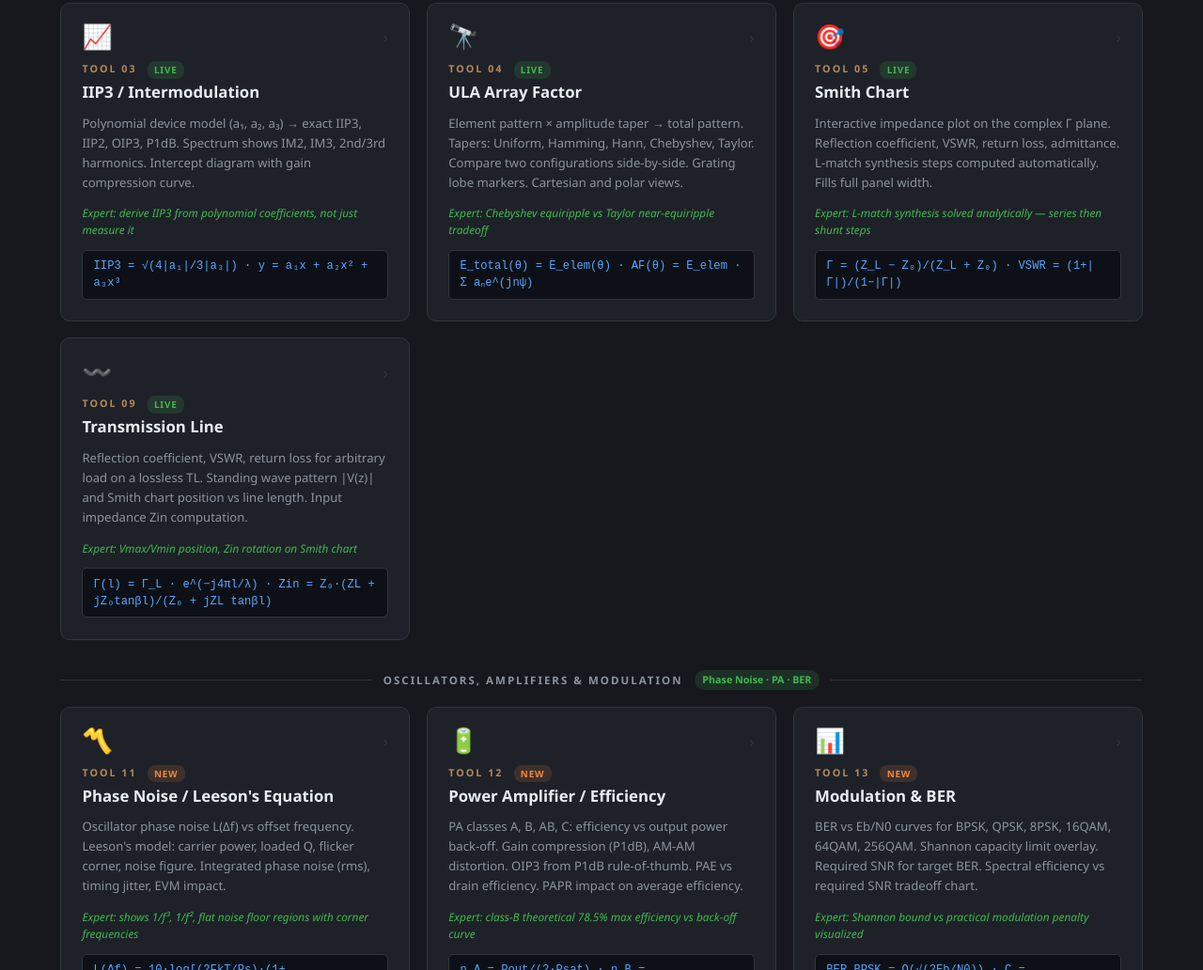
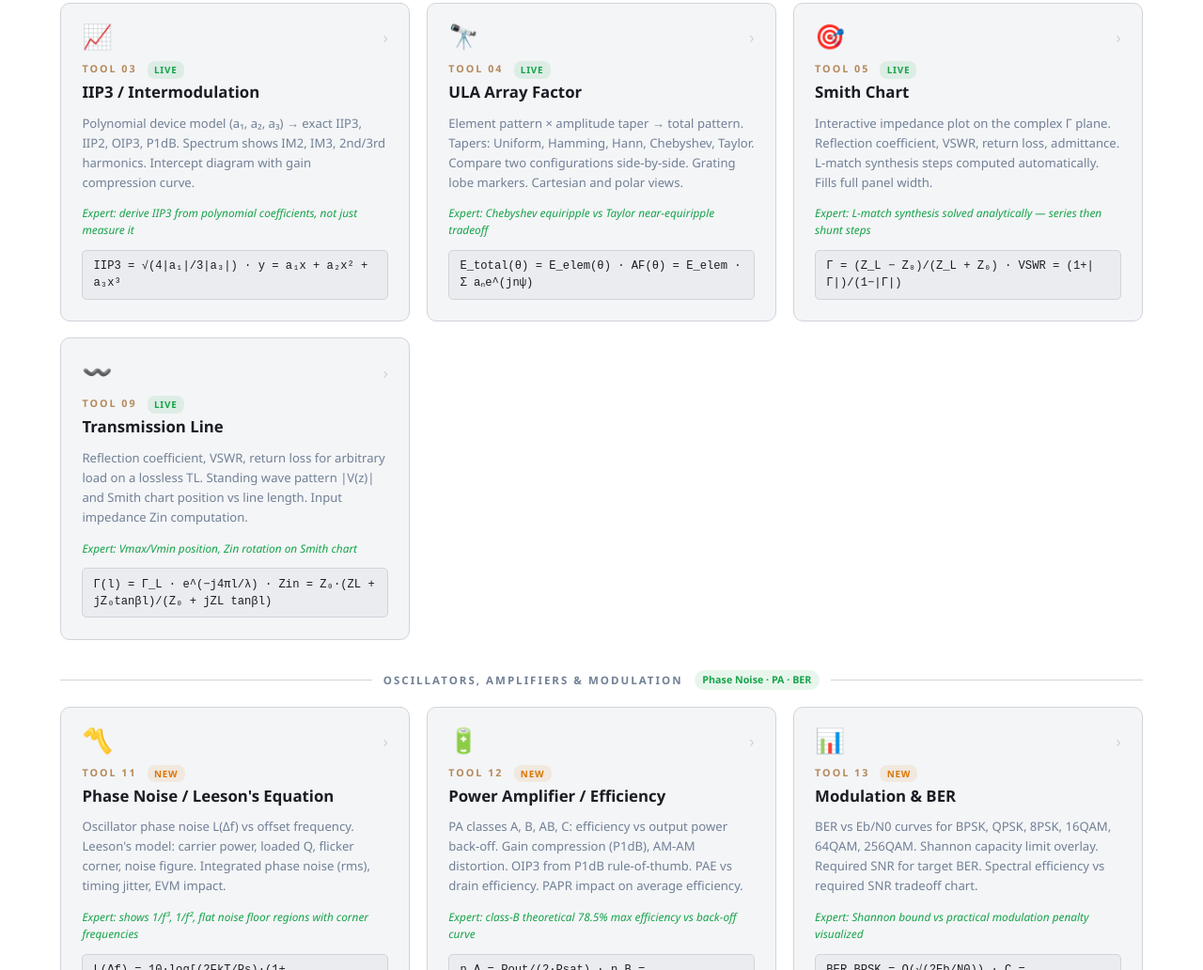
Before and after one commit to hinckster/RF-Toolbox, a website: page index.html in a window 1280 px wide. Shown: the part 1191-2223 px from the top of the page at 94% size. Drawn offline with Linux system fonts and the light colour scheme.

Commit message:
White theme — index.html

```diff
--- a/index.html
+++ b/index.html
@@ -7,9 +7,9 @@
 <style>
 *,*::before,*::after{box-sizing:border-box;margin:0;padding:0}
 :root{
-  --bg:#16181d;--card:#1e2128;--deep:#0d1117;
-  --bdr:#30363d;--t1:#e6edf3;--t2:#c9d1d9;--tm:#8b949e;
-  --blue:#58a6ff;--grn:#3fb950;--org:#f0883e;--red:#f85149;--yel:#e6c547;--pur:#bc8cff;
+  --bg:#ffffff;--card:#f4f5f7;--deep:#eaecef;
+  --bdr:#d0d4da;--t1:#1a1d23;--t2:#4a5568;--tm:#718096;
+  --blue:#2563eb;--grn:#16a34a;--org:#d97706;--red:#dc2626;--yel:#e6c547;--pur:#7c3aed;
 }
 body{background:var(--bg);color:var(--t2);font-family:'Segoe UI',system-ui,sans-serif;font-size:14px;line-height:1.5;min-height:100vh}
 a{color:var(--blue);text-decoration:none}
@@ -52,9 +52,9 @@ a:hover{text-decoration:underline}
 .section-hdr .sh-line{flex:1;height:1px;background:var(--bdr)}
 .section-hdr .sh-label{font-size:.72rem;font-weight:600;color:var(--tm);letter-spacing:2px;text-transform:uppercase;white-space:nowrap}
 .section-hdr .sh-badge{font-size:.67rem;padding:.18rem .55rem;border-radius:10px;font-weight:600}
-.sh-badge.rf{background:rgba(88,166,255,.15);color:var(--blue)}
-.sh-badge.sig{background:rgba(188,140,255,.15);color:var(--pur)}
-.sh-badge.new{background:rgba(63,185,80,.15);color:var(--grn)}
+.sh-badge.rf{background:rgba(37,99,235,.1);color:var(--blue)}
+.sh-badge.sig{background:rgba(124,58,237,.1);color:var(--pur)}
+.sh-badge.new{background:rgba(22,163,74,.1);color:var(--grn)}
 
 /* Tool grid */
 .grid{display:grid;grid-template-columns:repeat(auto-fill,minmax(310px,1fr));gap:1.1rem;margin-bottom:2rem}
@@ -70,10 +70,10 @@ a:hover{text-decoration:underline}
 .card h2{font-size:1.05rem;font-weight:700;color:var(--t1);line-height:1.3}
 .card-desc{font-size:.82rem;color:var(--tm);line-height:1.6;flex:1}
 .card-expert{font-size:.74rem;color:var(--grn);margin-top:.1rem;font-style:italic}
-.card-eq{font-family:'Courier New',monospace;font-size:.76rem;color:var(--blue);background:var(--deep);border:1px solid var(--bdr);border-radius:5px;padding:.45rem .7rem;margin-top:auto}
+.card-eq{font-family:'Courier New',monospace;font-size:.76rem;color:#1a1d23;background:var(--deep);border:1px solid var(--bdr);border-radius:5px;padding:.45rem .7rem;margin-top:auto}
 
-.live-badge{display:inline-block;font-size:.62rem;font-weight:700;padding:.12rem .45rem;border-radius:8px;background:rgba(63,185,80,.15);color:var(--grn);text-transform:uppercase;letter-spacing:.8px;vertical-align:middle;margin-left:.4rem}
-.new-badge{display:inline-block;font-size:.62rem;font-weight:700;padding:.12rem .45rem;border-radius:8px;background:rgba(240,136,62,.15);color:var(--org);text-transform:uppercase;letter-spacing:.8px;vertical-align:middle;margin-left:.4rem}
+.live-badge{display:inline-block;font-size:.62rem;font-weight:700;padding:.12rem .45rem;border-radius:8px;background:rgba(22,163,74,.1);color:var(--grn);text-transform:uppercase;letter-spacing:.8px;vertical-align:middle;margin-left:.4rem}
+.new-badge{display:inline-block;font-size:.62rem;font-weight:700;padding:.12rem .45rem;border-radius:8px;background:rgba(217,119,6,.1);color:var(--org);text-transform:uppercase;letter-spacing:.8px;vertical-align:middle;margin-left:.4rem}
 
 /* Footer */
 footer{border-top:1px solid var(--bdr);padding:2rem 1.5rem;text-align:center;color:var(--tm);font-size:.82rem;margin-top:1rem}
```
